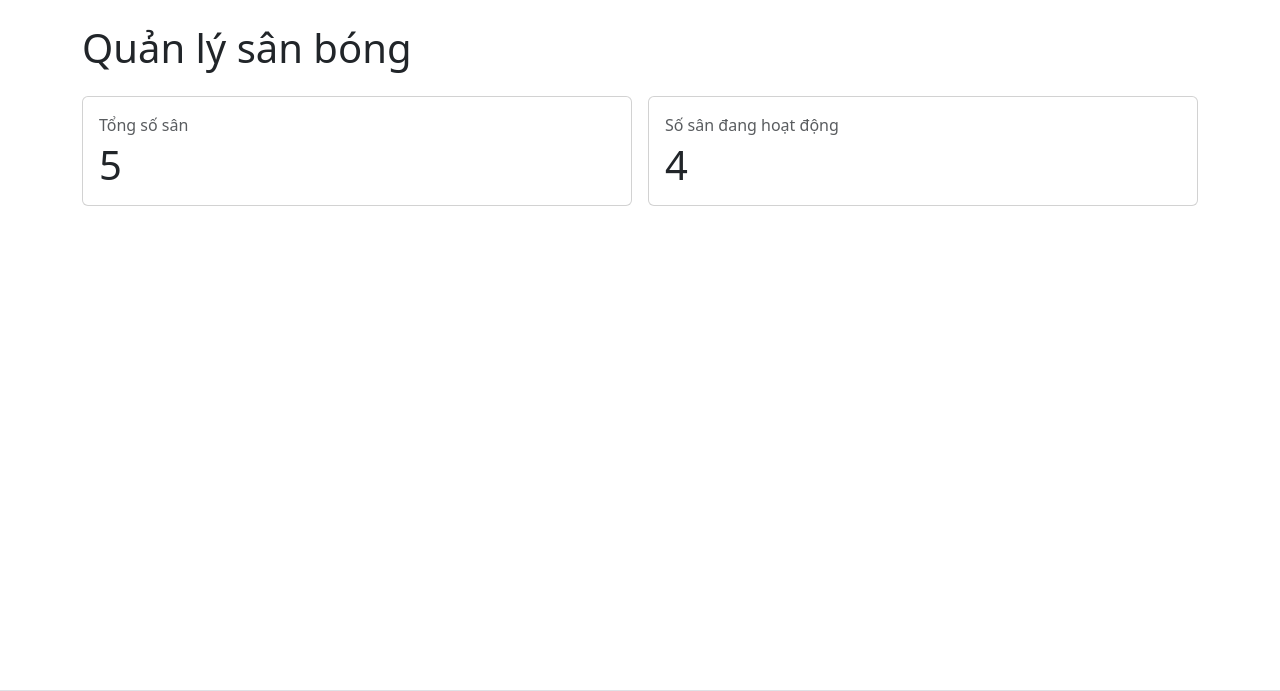
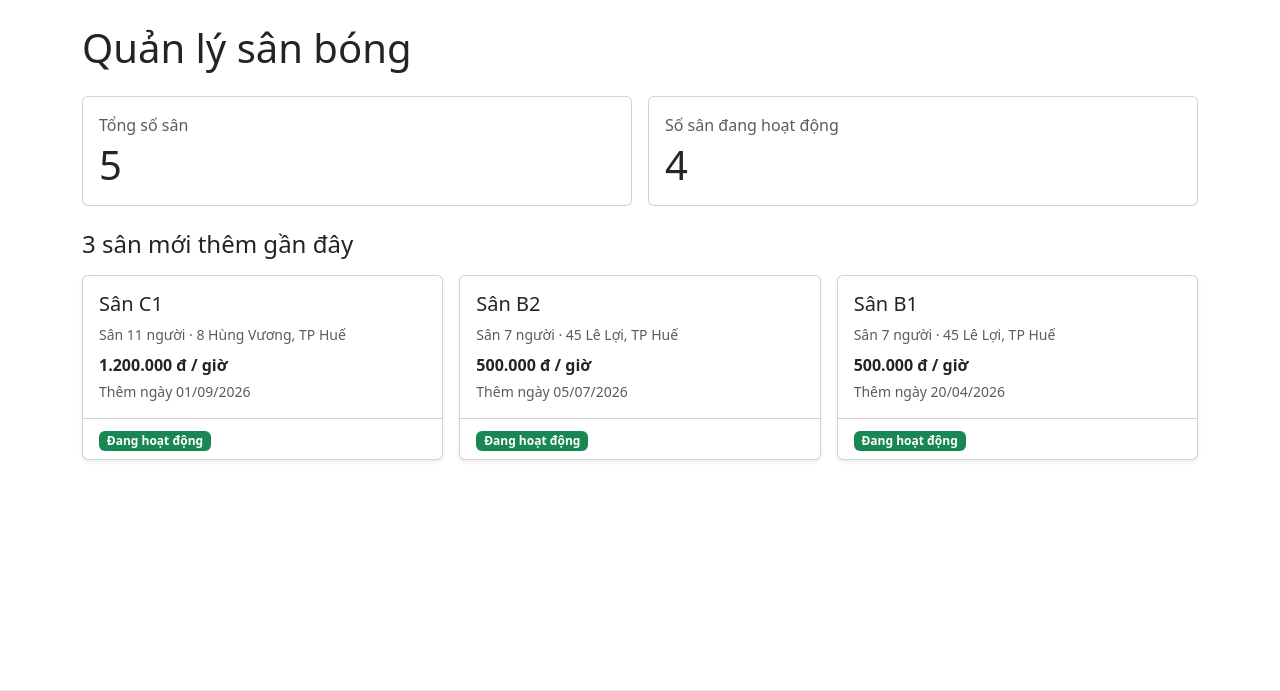
Before and after one commit to aothien45-alt/quan-ly-san-bong, a Flask app: page / in a window 1280 px wide. Shown: the part 56-747 px from the top of the page. Run offline with Flask 3, Linux system fonts and the light colour scheme.

Commit message:
feat(san): filter vnd, ngay, macro thẻ sân và 3 sân mới ở trang chủ

```diff
--- a/app.py
+++ b/app.py
@@ -29,9 +29,18 @@ def chuyen_san_sang_json(san):
     return dict(san, ngay_tao=san["ngay_tao"].isoformat())
 
 
-def dinh_dang_tien(so_tien):
-    """Đổi 300000 thành "300.000 đ" cho dễ đọc. Chương 4 sẽ chuyển thành filter vnd."""
+@app.template_filter("vnd")
+def dinh_dang_vnd(so_tien):
+    """Đổi 300000 thành "300.000 đ" cho dễ đọc. Trong template viết {{ gia|vnd }}."""
     return f"{so_tien:,}".replace(",", ".") + " đ"
+
+
+@app.template_filter("ngay")
+def dinh_dang_ngay(gia_tri, mau="%d/%m/%Y"):
+    """Đổi date(2026, 9, 1) thành "01/09/2026". Chưa có ngày (None) thì trả chuỗi rỗng."""
+    if gia_tri is None:
+        return ""
+    return gia_tri.strftime(mau)
 
 
 def dung_khung_trang(tieu_de, noi_dung):
@@ -67,10 +76,13 @@ def trang_chu():
     for san in DANH_SACH_SAN:
         if san["trang_thai"] == "ACTIVE":
             so_san_hoat_dong += 1
+    # Sắp xếp theo ngay_tao, mới nhất lên đầu, rồi lấy 3 sân đầu tiên.
+    ba_san_moi = sorted(DANH_SACH_SAN, key=lambda san: san["ngay_tao"], reverse=True)[:3]
     return render_template(
         "trang_chu.html",
         tong_so_san=len(DANH_SACH_SAN),
         so_san_hoat_dong=so_san_hoat_dong,
+        ba_san_moi=ba_san_moi,
     )
 
 
@@ -103,7 +115,7 @@ def danh_sach_san():
             f"<tr><td><a href=\"{link_chi_tiet}\">{escape(san['ten_san'])}</a></td>"
             f"<td>{escape(san['loai_san'])}</td>"
             f"<td>{escape(san['dia_chi'])}</td>"
-            f"<td>{dinh_dang_tien(san['gia_thue_mot_gio'])}</td>"
+            f"<td>{dinh_dang_vnd(san['gia_thue_mot_gio'])}</td>"
             f"<td>{escape(san['trang_thai'])}</td></tr>"
         )
 
@@ -140,7 +152,7 @@ def chi_tiet_san(ma_san):
         f"<li>Mã sân: {san['ma_san']}</li>"
         f"<li>Loại sân: {escape(san['loai_san'])}</li>"
         f"<li>Địa chỉ: {escape(san['dia_chi'])}</li>"
-        f"<li>Giá thuê một giờ: {dinh_dang_tien(san['gia_thue_mot_gio'])}</li>"
+        f"<li>Giá thuê một giờ: {dinh_dang_vnd(san['gia_thue_mot_gio'])}</li>"
         f"<li>Trạng thái: {escape(san['trang_thai'])}</li>"
         "</ul>"
         f"<p><a href=\"{url_for('danh_sach_san')}\">Quay lại danh sách sân</a></p>"
--- /dev/null
+++ b/templates/_macro.html
@@ -0,0 +1,27 @@
+{# Các thành phần giao diện dùng lại ở nhiều trang.
+   Nhập bằng {% from "_macro.html" import ... %}. #}
+
+{# Nhãn màu cho trạng thái sân: ACTIVE màu xanh, INACTIVE màu xám. #}
+{% macro nhan_trang_thai(trang_thai) -%}
+  {% if trang_thai == "ACTIVE" %}
+  <span class="badge text-bg-success">Đang hoạt động</span>
+  {% else %}
+  <span class="badge text-bg-secondary">Ngừng khai thác</span>
+  {% endif %}
+{%- endmacro %}
+
+{# Thẻ (card) tóm tắt một sân; stretched-link giúp bấm vào chỗ nào trên thẻ cũng mở chi tiết. #}
+{% macro the_san(san) -%}
+<div class="card h-100 shadow-sm">
+  <div class="card-body">
+    <h2 class="h5 card-title">
+      <a href="{{ url_for('chi_tiet_san', ma_san=san.ma_san) }}"
+         class="stretched-link text-decoration-none">{{ san.ten_san }}</a>
+    </h2>
+    <p class="card-text text-muted small mb-2">{{ san.loai_san }} · {{ san.dia_chi }}</p>
+    <p class="card-text fw-semibold mb-1">{{ san.gia_thue_mot_gio|vnd }} / giờ</p>
+    <p class="card-text text-muted small">Thêm ngày {{ san.ngay_tao|ngay }}</p>
+  </div>
+  <div class="card-footer bg-transparent">{{ nhan_trang_thai(san.trang_thai) }}</div>
+</div>
+{%- endmacro %}
--- a/templates/trang_chu.html
+++ b/templates/trang_chu.html
@@ -1,4 +1,5 @@
 {% extends "trang_khung.html" %}
+{% from "_macro.html" import the_san %}
 
 {% block title %}Trang chủ{% endblock %}
 
@@ -22,4 +23,13 @@
     </div>
   </div>
 </div>
+
+<h2 class="h4 mb-3">3 sân mới thêm gần đây</h2>
+<div class="row row-cols-1 row-cols-md-3 g-3">
+  {% for san in ba_san_moi %}
+  <div class="col">{{ the_san(san) }}</div>
+  {% else %}
+  <p class="text-muted">Chưa có sân nào.</p>
+  {% endfor %}
+</div>
 {% endblock %}
```
